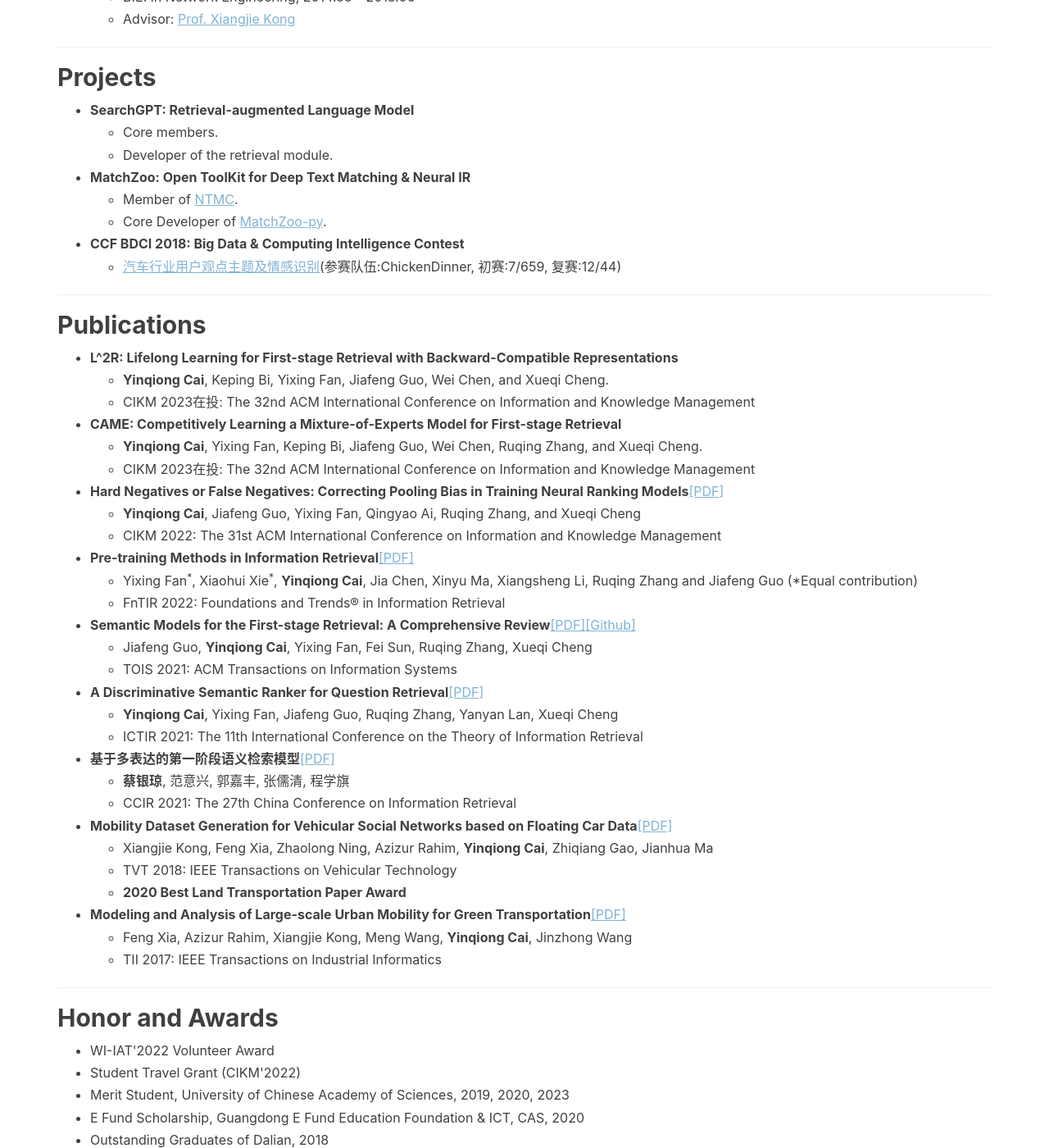
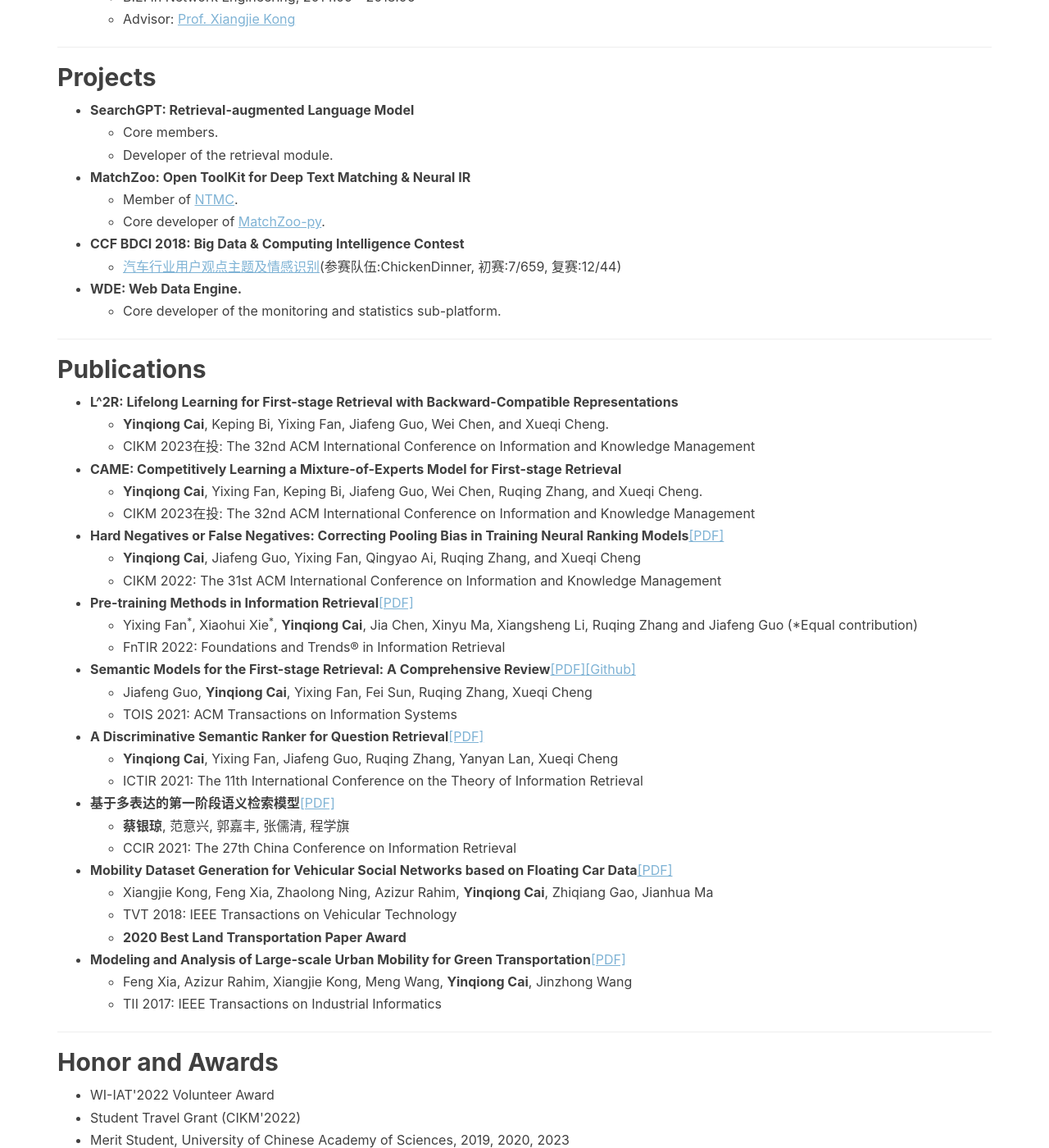
Before and after one commit to caiyinqiong/caiyinqiong.github.io, a Jekyll site: the page built from resume.html, in a window 1280 px wide and 1400 px high, scrolled down 832 px. Shown: the whole window at 82% size. Built offline with Jekyll 4.4.1, drawn with Linux system fonts in a browser that asks for light colours; nearby versions of some CDN libraries; comment, search, counter and statistics services are not loaded; some of the changed text lies outside the part shown.

Commit message:
Update resume.html

```diff
--- a/resume.html
+++ b/resume.html
@@ -25,7 +25,7 @@
 <div class="container">
 
 <h1>Yinqiong Cai <a href="https://asp9y6et0n.feishu.cn/file/WAI1ba70KoPqpjxPxnkcbC6wn5e?from=from_copylink" style="color:#7FB3D5;text-decoration:underline"> 【个人简历】</a></h1>
-<p> I am a fifth-year Ph.D. student in Computer Science at <a href="http://www.ict.ac.cn/" style="color:#7FB3D5;text-decoration:underline">Institute of Computing Technology, Chinese Academy of Sciences</a>. Here, I’m luckily enough to be advised by <a href="http://www.bigdatalab.ac.cn/gjf/" style="color:#7FB3D5;text-decoration:underline">Prof. Jiafeng Guo</a> and <a href="http://www.bigdatalab.ac.cn/~fanyixing/" style="color:#7FB3D5;text-decoration:underline">Yixing Fan</a>. I am a member of CAS Key Lab of Web Data Science and Technology. My research interests lie in Information Retrieval, with a special focus on <strong>dense retrieval</strong> and <strong>pre-training for IR</strong>. Recently, my research focuses on the integration of <strong>large language models</strong> and information retrieval.</p>
+<p> I am a fifth-year Ph.D. student in Computer Science at <a href="http://www.ict.ac.cn/" style="color:#7FB3D5;text-decoration:underline">Institute of Computing Technology, Chinese Academy of Sciences</a>. Here, I’m luckily enough to be advised by <a href="http://www.bigdatalab.ac.cn/gjf/" style="color:#7FB3D5;text-decoration:underline">Prof. Jiafeng Guo</a> and <a href="https://scholar.google.com/citations?user=w5kGcUsAAAAJ&hl=zh-CN&oi=ao" style="color:#7FB3D5;text-decoration:underline">Yixing Fan</a>. I am a member of CAS Key Lab of Web Data Science and Technology. My research interests lie in Information Retrieval, with a special focus on <strong>dense retrieval</strong> and <strong>pre-training for IR</strong>. Recently, my research focuses on the integration of <strong>large language models</strong> and information retrieval.</p>
 <p> Prior to this, I earned my Bachelor’s degree at <a href="https://ssdut.dlut.edu.cn/" style="color:#7FB3D5;text-decoration:underline">School of Software Technology, Dalian University of Technology</a>, advised by <a href="https://scholar.google.co.jp/citations?hl=en&user=Z0dStKsAAAAJ&view_op=list_works&sortby=pubdate" style="color:#7FB3D5;text-decoration:underline">Prof. Xiangjie Kong</a>. My research interests include big data, mobile computing, and computational social science.
 
 <section>
@@ -65,12 +65,16 @@
   <li><strong>MatchZoo: Open ToolKit for Deep Text Matching & Neural IR</strong></li>
     <ul>
         <li>Member of <a href="https://github.com/NTMC-Community/" style="color:#7FB3D5;text-decoration:underline">NTMC</a>.</li>
-        <li>Core Developer of <a href="https://github.com/NTMC-Community/MatchZoo-py/" style="color:#7FB3D5;text-decoration:underline">MatchZoo-py</a>.</li>
+        <li>Core developer of <a href="https://github.com/NTMC-Community/MatchZoo-py/" style="color:#7FB3D5;text-decoration:underline">MatchZoo-py</a>.</li>
     </ul>
   <li><strong>CCF BDCI 2018: Big Data & Computing Intelligence Contest</strong></li>
      <ul>
          <li><a href="https://www.datafountain.cn/competitions/310/ranking?isRedance=1&sch=1355" style="color:#7FB3D5;text-decoration:underline">汽车行业用户观点主题及情感识别</a>(参赛队伍:ChickenDinner, 初赛:7/659, 复赛:12/44)</li>
      </ul>
+  <li><strong>WDE: Web Data Engine.</strong></li>
+    <ul>
+        <li>Core developer of the monitoring and statistics sub-platform.</li>
+    </ul>
 </ul>
 </section>
 
@@ -153,7 +159,7 @@
     <hr>
     <h2>More</h2>
 <ul>
-    <li><a href="mailto:caiyinqiong18s@ict.ac.cn" style="color:#7FB3D5;text-decoration:underline">Email</a></li>
+    <li><a href="mailto:caiyinqiong@163.com" style="color:#7FB3D5;text-decoration:underline">Email</a></li>
     <li><a href="https://github.com/caiyinqiong" style="color:#7FB3D5;text-decoration:underline">Github</a></li>
     <li><a href="https://scholar.google.com/citations?user=kZCdJZQAAAAJ&hl=zh-CN" style="color:#7FB3D5;text-decoration:underline">Google Scholar</a></li>
 </ul>
```
Also changed, not shown: other parts of resume.html (+2 -0 lines).
